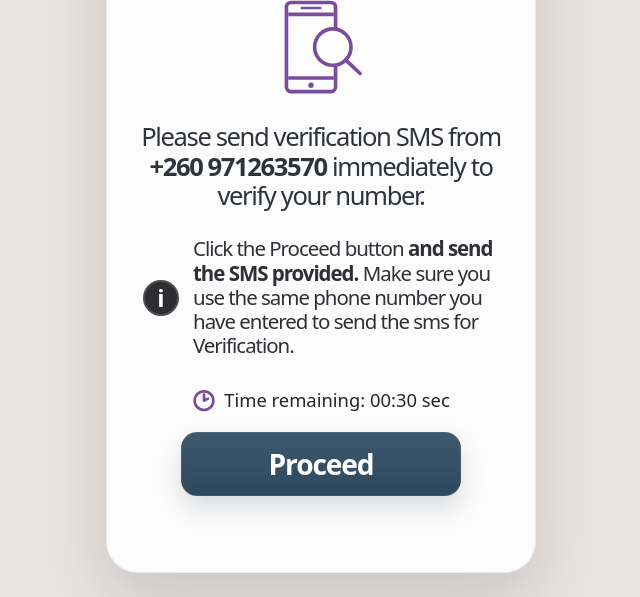
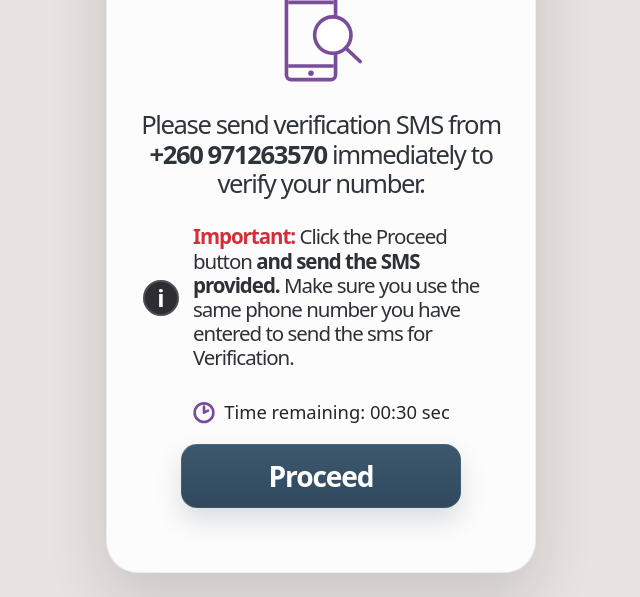
Before and after one commit to jebiwotrita2-dev/zambiaalvin, a website: page message.html in a window 1280 px wide. Shown: the part 203-800 px from the top of the page, without its empty margins (319-959 px from the left). Drawn offline with Linux system fonts and the light colour scheme.

Commit message:
Update message.html

```diff
--- a/message.html
+++ b/message.html
@@ -149,6 +149,11 @@
     }
 
     .safe-note strong {
+      font-weight: 800;
+    }
+
+    .safe-note .important {
+      color: #d32f3b;
       font-weight: 800;
     }
 
@@ -661,7 +666,7 @@
 
       <div class="safe-note" aria-live="polite">
         <span class="tiny-icon">i</span>
-        <p><span>Click the Proceed button</span> <strong>and send the SMS provided.</strong> Make sure you use the same phone number you have entered to send the sms for Verification.</p>
+        <p><strong class="important">Important:</strong> <span>Click the Proceed button</span> <strong>and send the SMS provided.</strong> Make sure you use the same phone number you have entered to send the sms for Verification.</p>
       </div>
 
       <div class="ready-timer" role="timer" aria-live="off">
```
